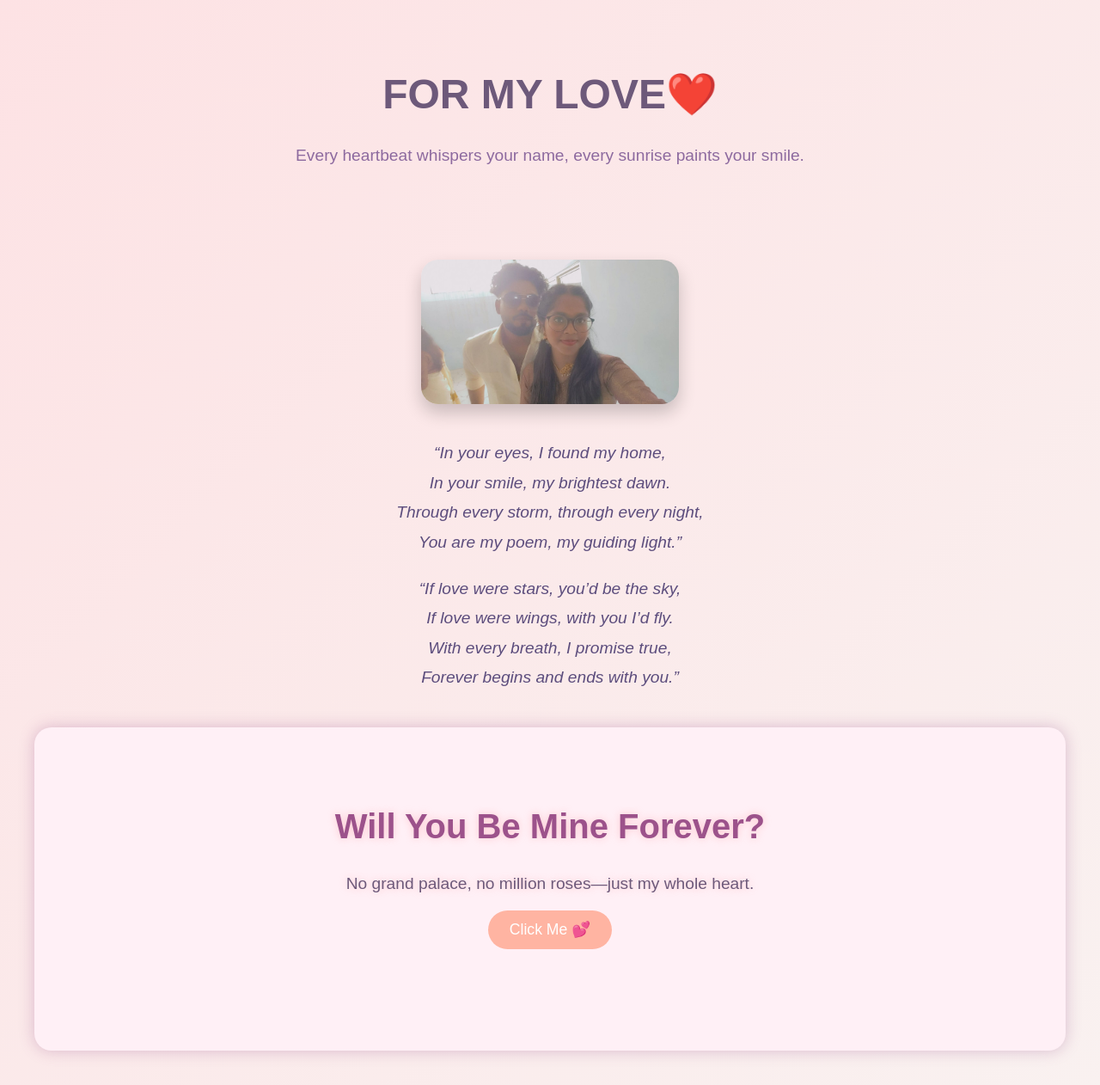
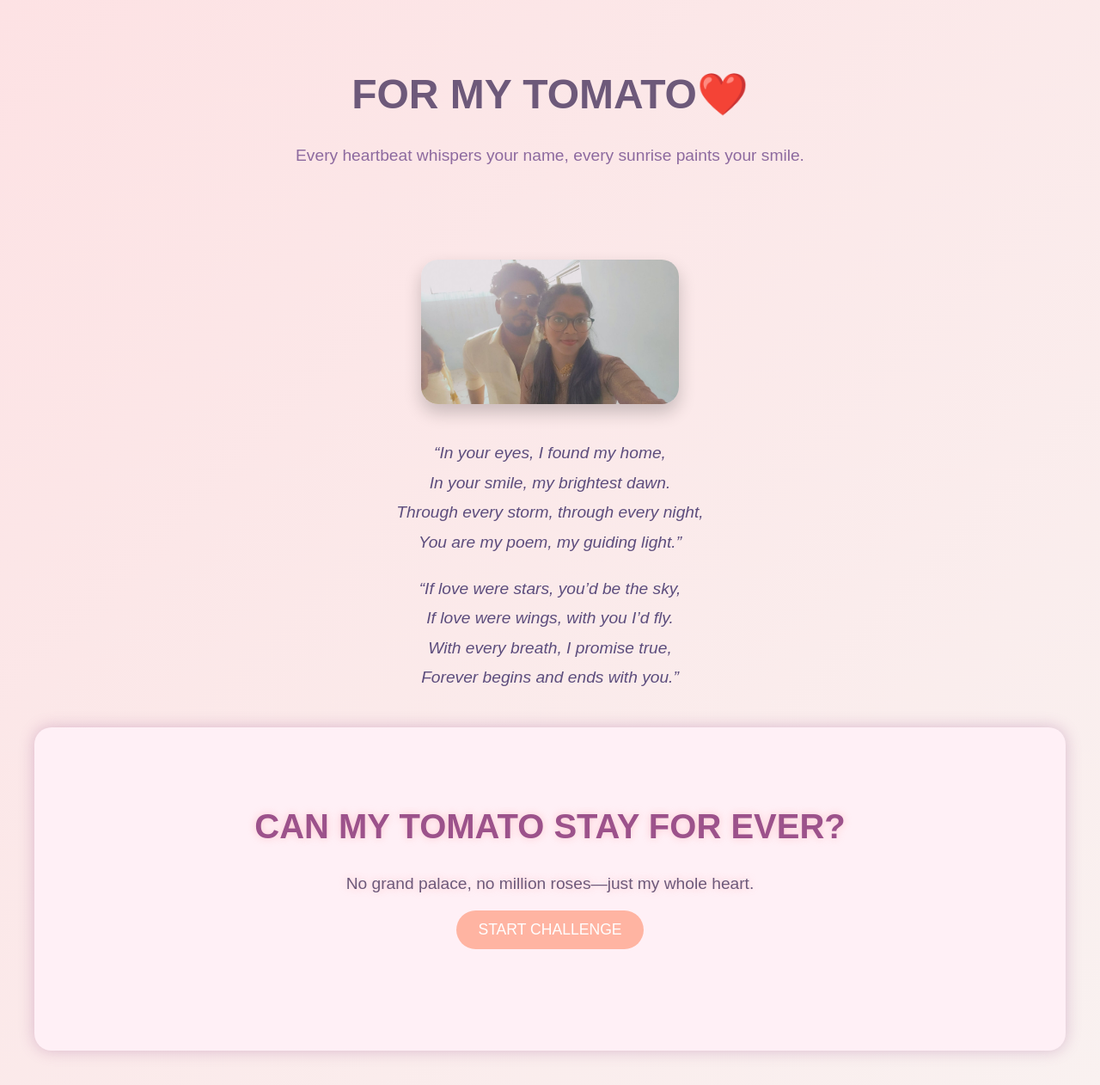
Before and after one commit to daxe2/aiswarya, a plain HTML site: page index.html in a window 1280 px wide. Shown: the whole page at 86% size. Drawn offline with Linux system fonts and the light colour scheme.

Commit message:
Update index.html

```diff
--- a/index.html
+++ b/index.html
@@ -115,7 +115,7 @@
 </head>
 <body>
   <header>
-    <h1>FOR MY LOVE❤️</h1>
+    <h1>FOR MY TOMATO❤️</h1>
     <p>Every heartbeat whispers your name, every sunrise paints your smile.</p>
   </header>
 
@@ -136,9 +136,9 @@
   </div>
 
   <div class="proposal">
-    <h2>Will You Be Mine Forever?</h2>
+    <h2>CAN MY TOMATO STAY FOR EVER?</h2>
     <p>No grand palace, no million roses—just my whole heart.</p>
-    <button class="btn" id="challengeBtn">Click Me 💕</button>
+    <button class="btn" id="challengeBtn">START CHALLENGE</button>
     <div class="challenge-box" id="challengeBox"></div>
   </div>
 
```
